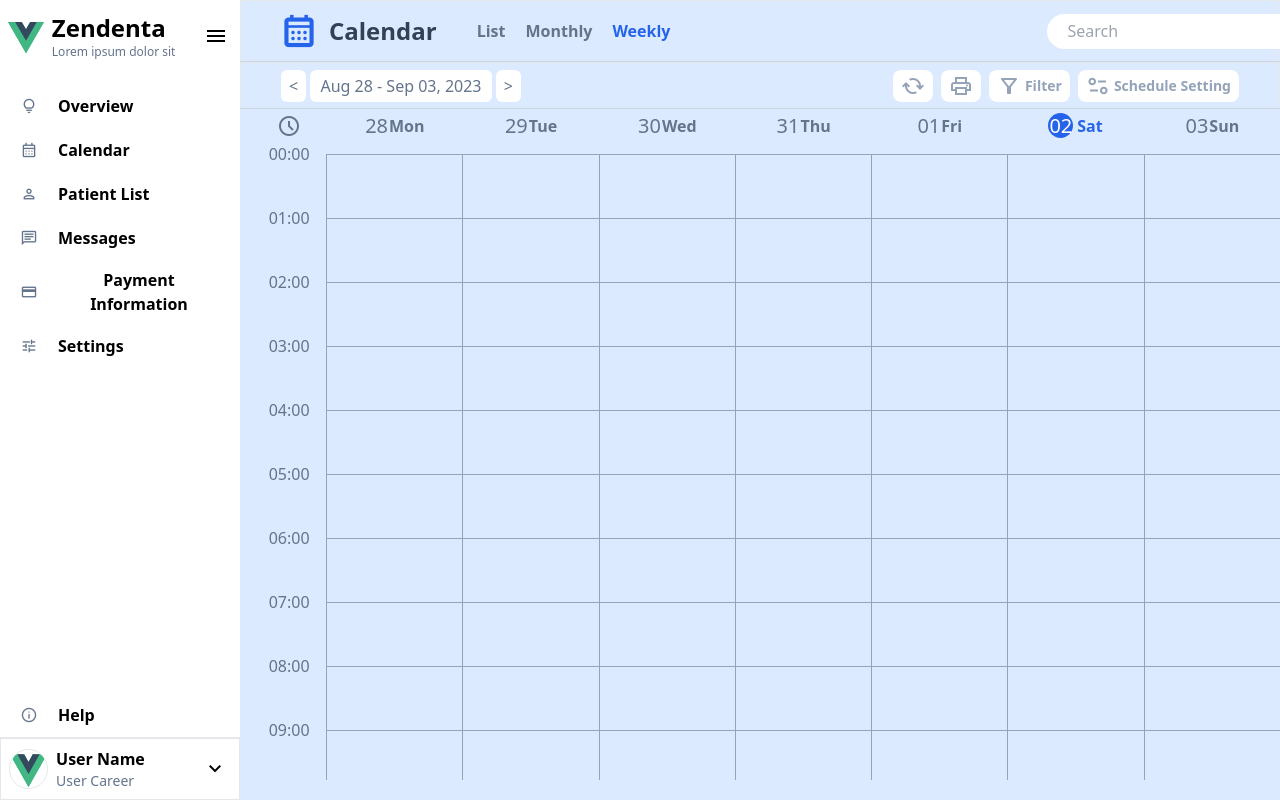
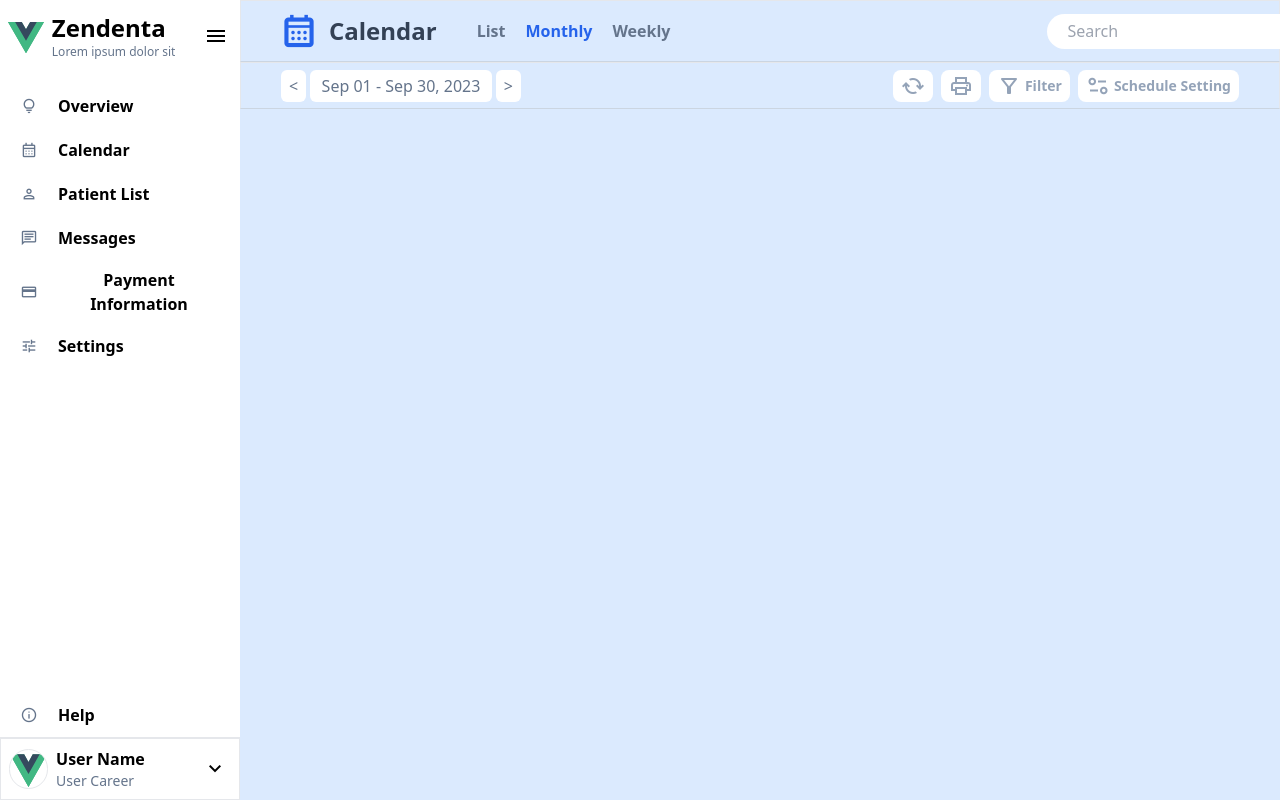
Before and after one commit to rekredhead/Calendar-App-VueJS, a Vue app: page / in a window 1280 px wide. Shown: the top 800 px of the page. Built offline with nearby package versions, Linux system fonts and the light colour scheme.

Commit message:
OptionsBar is able to change dates based on the mode. The Calendar body is not modified for it yet. Change selectedWeekStart, selectedMonthStart, etc. to selectedDateStart for cleaner code

```diff
--- a/src/components/Main-components/Header.vue
+++ b/src/components/Main-components/Header.vue
@@ -1,16 +1,15 @@
 <script setup lang="ts">
-import { ref } from 'vue';
+const props = defineProps({
+   notifications: Array<any>,
+   modes: Array<String>,
+   mode: String,
+   setMode: Function
+});
 
-const notifications: any[] = [ 1, 2, 3 ]; // Change the type based on the actual notifications data
-const modes = ['list', 'monthly', 'weekly'];
-const mode = ref(modes[2]);
-
-const toTitleCase = (word: string) => word.toLowerCase().replace(/(?:^|\s)\w/g, match => match.toUpperCase());
-const handleModeChange = (item: string) => {
-   if (mode.value === item) return; // Do not run if the mode hasn't changed
-
-   mode.value = item;
-   // More code for changing the main calendar when mode state changes
+const toTitleCase = (word: String) => word.toLowerCase().replace(/(?:^|\s)\w/g, match => match.toUpperCase());
+const handleModeChange = (item: String) => {
+   if (props.mode! === item) return; // Do not run if the mode hasn't changed
+   props.setMode!(item)
 }
 const handleAdd = () => {
    console.log('add button pressed');
@@ -53,7 +52,7 @@ const handleNotificationClick = () => {
             @click="handleNotificationClick"
             class="flex relative p-2 rounded-full bg-white hover:bg-slate-100 active:bg-slate-200"
          >
-            <div v-if="notifications.length" class="flex absolute top-0 right-0 bg-red-500 h-4 w-4 rounded-full translate-x-1"></div>
+            <div v-if="props.notifications!.length" class="flex absolute top-0 right-0 bg-red-500 h-4 w-4 rounded-full translate-x-1"></div>
             <span class="material-symbols-outlined">notifications</span>
          </button>
       </div>
--- /dev/null
+++ b/src/components/Main-components/MonthlyView.vue
@@ -0,0 +1,7 @@
+<script setup lang="ts">
+</script>
+
+<template>
+   <main class="flex flex-col h-[86%] pl-3">
+   </main>
+</template>
--- a/src/components/Main-components/OptionsBar.vue
+++ b/src/components/Main-components/OptionsBar.vue
@@ -2,8 +2,10 @@
 import { format } from 'date-fns';
 
 defineProps<{
-   selectedWeekStart: Date,
-   selectedWeekEnd: Date,
+   mode: String,
+   modes: Array<String>,
+   selectedDateStart: Date,
+   selectedDateEnd: Date,
    getPreviousDate: Function,
    getNextDate: Function
 }>();
@@ -27,7 +29,7 @@ const handleScheduleSettingClick = () => {
       <div class="flex gap-1 justify-between items-center w-60">
          <button class="bg-white px-2 py-1 text-slate-500 rounded-md" @click="getPreviousDate()">&lt;</button>
          <span class="bg-white py-1 text-slate-500 rounded-md w-full text-center">
-            {{ `${format(selectedWeekStart, 'MMM dd')} - ${format(selectedWeekEnd, 'MMM dd, yyyy')}` }}
+            {{ `${format(selectedDateStart, 'MMM dd')} - ${format(selectedDateEnd, 'MMM dd, yyyy')}` }}
          </span>
          <button class="bg-white px-2 py-1 text-slate-500 rounded-md" @click="getNextDate()">&gt;</button>
       </div>
--- a/src/components/Main.vue
+++ b/src/components/Main.vue
@@ -1,15 +1,72 @@
 <script setup lang="ts">
 import Header from './Main-components/Header.vue';
 import OptionsBar from './Main-components/OptionsBar.vue';
-import Body from './Main-components/Body.vue';
+import WeeklyView from './Main-components/WeeklyView.vue';
+import MonthlyView from './Main-components/MonthlyView.vue';
 import SidePanel from './SidePanel-components/SidePanel.vue';
 import { FormData } from './types';
 
-import { startOfToday, isSameDay, startOfWeek, endOfWeek, add } from 'date-fns';
+import { startOfToday, isSameDay, startOfWeek, endOfWeek, add, startOfMonth, endOfMonth } from 'date-fns';
 import { ref } from 'vue';
 import { v4 as uuidv4 } from 'uuid';
 
 const generateRandomID = () => uuidv4().slice(0, 8);
+const notifications: any[] = [0, 1, 2]; // Change the type based on the actual notifications data
+const modes = ['list', 'monthly', 'weekly'];
+const mode = ref(modes[1]);
+
+const currentDate = startOfToday();
+const getCurrentWeekStart = () => startOfWeek(currentDate, { weekStartsOn: 1 });
+const getCurrentWeekEnd = () => endOfWeek(currentDate, { weekStartsOn: 1 });
+const getCurrentMonthStart = () => startOfMonth(currentDate);
+const getCurrentMonthEnd = () => endOfMonth(currentDate);
+
+const selectedDateStart = ref(getCurrentMonthStart());
+const selectedDateEnd = ref(getCurrentMonthEnd());
+
+const setMode = (newMode: string) => {
+   mode.value = newMode;
+   switch (newMode) {
+      case modes[1]:
+         // Set selected date to monthly
+         selectedDateStart.value = getCurrentMonthStart();
+         selectedDateEnd.value = getCurrentMonthEnd();
+         break;
+      case modes[2]:
+         // Set selected date to weekly
+         selectedDateStart.value = getCurrentWeekStart();
+         selectedDateEnd.value = getCurrentWeekEnd();
+         break;
+   }
+}
+const getPreviousDate = () => {
+   switch (mode.value) {
+      case modes[1]:
+         // Get previous month
+         selectedDateStart.value = add(selectedDateStart.value, { months: -1 });
+         selectedDateEnd.value = add(selectedDateEnd.value, { months: -1 });
+         break;
+      case modes[2]:
+         // Get previous week
+         selectedDateStart.value = add(selectedDateStart.value, { weeks: -1 });
+         selectedDateEnd.value = add(selectedDateEnd.value, { weeks: -1 });
+         break;
+   }
+}
+const getNextDate = () => {
+   switch (mode.value) {
+      case modes[1]:
+         // Get next month
+         selectedDateStart.value = add(selectedDateStart.value, { months: 1 });
+         selectedDateEnd.value = add(selectedDateEnd.value, { months: 1 });
+         break;
+      case modes[2]:
+         // Get next week
+         selectedDateStart.value = add(selectedDateStart.value, { weeks: 1 });
+         selectedDateEnd.value = add(selectedDateEnd.value, { weeks: 1 });
+         break;
+   }
+}
 
 const appointments = ref([
    {
@@ -123,21 +180,6 @@ const editAppointment = (formData: FormData) => {
    }
 }
 
-const currentDate = startOfToday();
-const currentWeekStart = startOfWeek(currentDate, { weekStartsOn: 1 });
-const currentWeekEnd = endOfWeek(currentDate, { weekStartsOn: 1 });
-const selectedWeekStart = ref(currentWeekStart);
-const selectedWeekEnd = ref(currentWeekEnd);
-
-const getPreviousDate = () => {
-   selectedWeekStart.value = add(selectedWeekStart.value, { weeks: -1 });
-   selectedWeekEnd.value = add(selectedWeekEnd.value, { weeks: -1 });
-}
-const getNextDate = () => {
-   selectedWeekStart.value = add(selectedWeekStart.value, { weeks: 1 });
-   selectedWeekEnd.value = add(selectedWeekEnd.value, { weeks: 1 });
-}
-
 const isSidePanelOpen = ref(false);
 const sidePanelFormData = ref<FormData>({
    id: '',
@@ -168,12 +210,18 @@ const closeSidePanel = () => {
 
 <template>
    <div class="flex relative flex-col h-screen bg-blue-100 pb-5">
-      <Header></Header>
-      <OptionsBar :selectedWeekStart="selectedWeekStart" :selectedWeekEnd="selectedWeekEnd"
+      <Header :mode="mode" :setMode="setMode" :modes="modes" :notifications="notifications"></Header>
+      <OptionsBar :mode="mode" :modes="modes" :selectedDateStart="selectedDateStart" :selectedDateEnd="selectedDateEnd"
          :getPreviousDate="getPreviousDate" :getNextDate="getNextDate"></OptionsBar>
 
-      <Body :appointments="appointments" :selectedWeekStart="selectedWeekStart" :selectedWeekEnd="selectedWeekEnd"
-         :openSidePanel="openSidePanel"></Body>
+      <div v-if="mode === modes[0]">ListView Component not available</div>
+
+      <MonthlyView v-if="mode === modes[1]" :appointments="appointments" :selectedDateStart="selectedDateStart"
+         :selectedDateEnd="selectedDateEnd" :openSidePanel="openSidePanel"></MonthlyView>
+
+      <WeeklyView v-if="mode === modes[2]" :appointments="appointments" :selectedDateStart="selectedDateStart"
+         :selectedDateEnd="selectedDateEnd" :openSidePanel="openSidePanel"></WeeklyView>
+
       <div v-if="isSidePanelOpen" class="absolute inset-0 bg-black opacity-40"></div>
       <SidePanel :isSidePanelOpen="isSidePanelOpen" :addAppointment="addAppointment" :editAppointment="editAppointment"
          :closeSidePanel="closeSidePanel" :sidePanelFormData="sidePanelFormData" />
```
Also changed, not shown: src/components/Main-components/WeeklyView.vue (renamed from src/components/Main-components/Body.vue), 1 other file (tests, documents, lock files or other folders).
